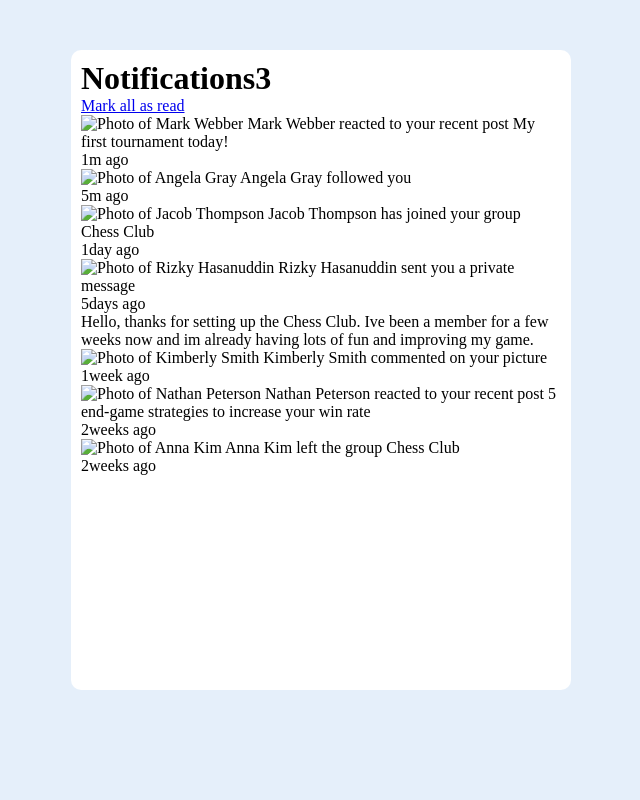
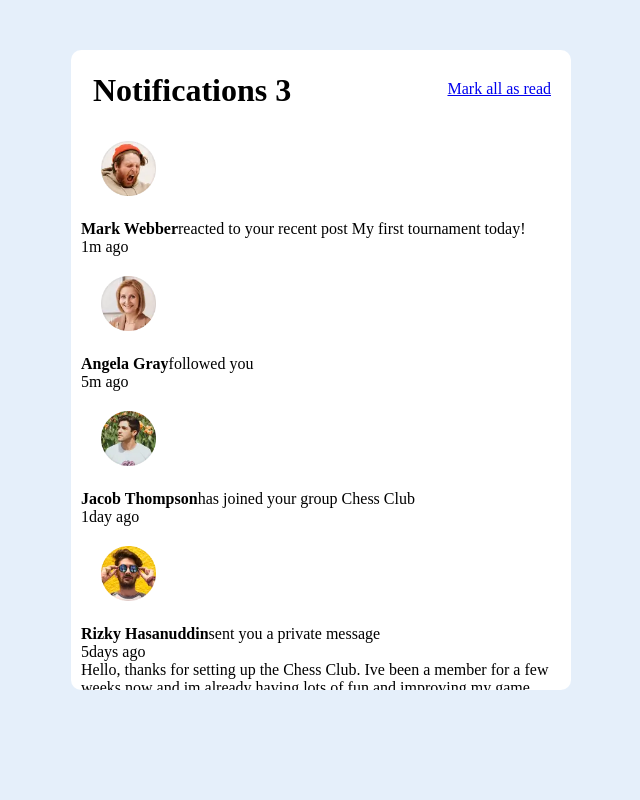
Before and after one commit to nyllegriffiths1/notifications-page, a plain HTML site: page index.html in a window 1280 px wide. Shown: the whole page, without its empty margins (319-959 px from the left). Drawn offline with Linux system fonts and the light colour scheme.

Commit message:
refactored code

```diff
--- a/index.html
+++ b/index.html
@@ -11,47 +11,49 @@
   <!-- Container -->
   <div class="container">
       <!-- Header of container -->
-     <h1>Notifications<span>3</span></h1>
-     <a href="#">Mark all as read</a>
+      <div class="header">
+        <h1>Notifications<span> 3</span></h1>
+        <a href="#">Mark all as read</a>
+      </div>
       <!-- End of header -->
       <!-- Notifications -->
       <div class="notification-box">
-        <img src="#" alt="Photo of Mark Webber">
-        <span class="name">Mark Webber</span> reacted to your recent post My first tournament today!
-        <div>1m ago</div>
+        <img src="/notifications-page/assets/images/avatar-mark-webber.webp" alt="Photo of Mark Webber">
+        <p class="text"><strong>Mark Webber</strong>reacted to your recent post My first tournament today!</p>
+        <div><p>1m ago</p></div>
+        </div>
+      <div class="notification-box">
+        <img src="/notifications-page/assets/images/avatar-angela-gray.webp" alt="Photo of Angela Gray">
+        <p class="text"><strong>Angela Gray</strong>followed you</p>
+        <div><p>5m ago</p></div>
       </div>
       <div class="notification-box">
-        <img src="#" alt="Photo of Angela Gray">
-        <span class="name">Angela Gray</span> followed you
-        <div>5m ago</div>
+        <img src="/notifications-page/assets/images/avatar-jacob-thompson.webp" alt="Photo of Jacob Thompson">
+        <p class="text"><strong>Jacob Thompson</strong>has joined your group Chess Club</p>
+        <div><p>1day ago</p></div>
       </div>
       <div class="notification-box">
-        <img src="#" alt="Photo of Jacob Thompson">
-        <span class="name">Jacob Thompson</span> has joined your group Chess Club
-        <div>1day ago</div>
-      </div>
-      <div class="notification-box">
-        <img src="#" alt="Photo of Rizky Hasanuddin">
-        <span class="name">Rizky Hasanuddin</span> sent you a private message
-        <div>5days ago</div>
+        <img src="/notifications-page/assets/images/avatar-rizky-hasanuddin.webp" alt="Photo of Rizky Hasanuddin">
+        <p class="text"><strong>Rizky Hasanuddin</strong>sent you a private message</p>
+        <div><p>5days ago</p></div>
         <div id="private-message">
-          Hello, thanks for setting up the Chess Club. Ive been a member for a few weeks now and im already having lots of fun and improving my game.
+          <p>Hello, thanks for setting up the Chess Club. Ive been a member for a few weeks now and im already having lots of fun and improving my game.</p>
         </div>
       </div>
       <div class="notification-box">
-        <img src="#" alt="Photo of Kimberly Smith">
-        <span class="name">Kimberly Smith</span> commented on your picture
-        <div>1week ago</div>
+        <img src="/notifications-page/assets/images/avatar-kimberly-smith.webp" alt="Photo of Kimberly Smith">
+        <p class="text"><strong>Kimberly Smith</strong>commented on your picture</p>
+        <div><p>1week ago</p></div>
       </div>
       <div class="notification-box">
-        <img src="#" alt="Photo of Nathan Peterson">
-        <span class="name">Nathan Peterson</span> reacted to your recent post 5 end-game strategies to increase your win rate
-        <div>2weeks ago</div>
+        <img src="/notifications-page/assets/images/avatar-nathan-peterson.webp" alt="Photo of Nathan Peterson">
+        <p class="text"><strong>Nathan Peterson</strong>reacted to your recent post 5 end-game strategies to increase your win rate</p>
+        <div><p>2weeks ago</p></div>
       </div>
       <div class="notification-box">
-        <img src="#" alt="Photo of Anna Kim">
-        <span class="name">Anna Kim</span> left the group Chess Club
-        <div>2weeks ago</div>
+        <img src="/notifications-page/assets/images/avatar-anna-kim.webp" alt="Photo of Anna Kim">
+        <p class="text"><strong>Anna Kim</strong>left the group Chess Club</p>
+        <div><p>2weeks ago</p></div>
       </div>
 
 
--- a/styles.css
+++ b/styles.css
@@ -32,4 +32,24 @@ body {
     border-radius: 10px;
     margin-top: 50px;
     padding: 10px;
+    overflow: hidden;
 }
+
+.container h1{
+    display: inline-block;
+    padding: 12px;
+
+}
+
+.container a {
+    float: right;
+    padding-top: 10px;
+    margin: 10px;
+}
+
+.notification-box img {
+    width: 75px;
+    height: 75px;
+    padding: 10px;
+    margin: 10px;
+}
```
